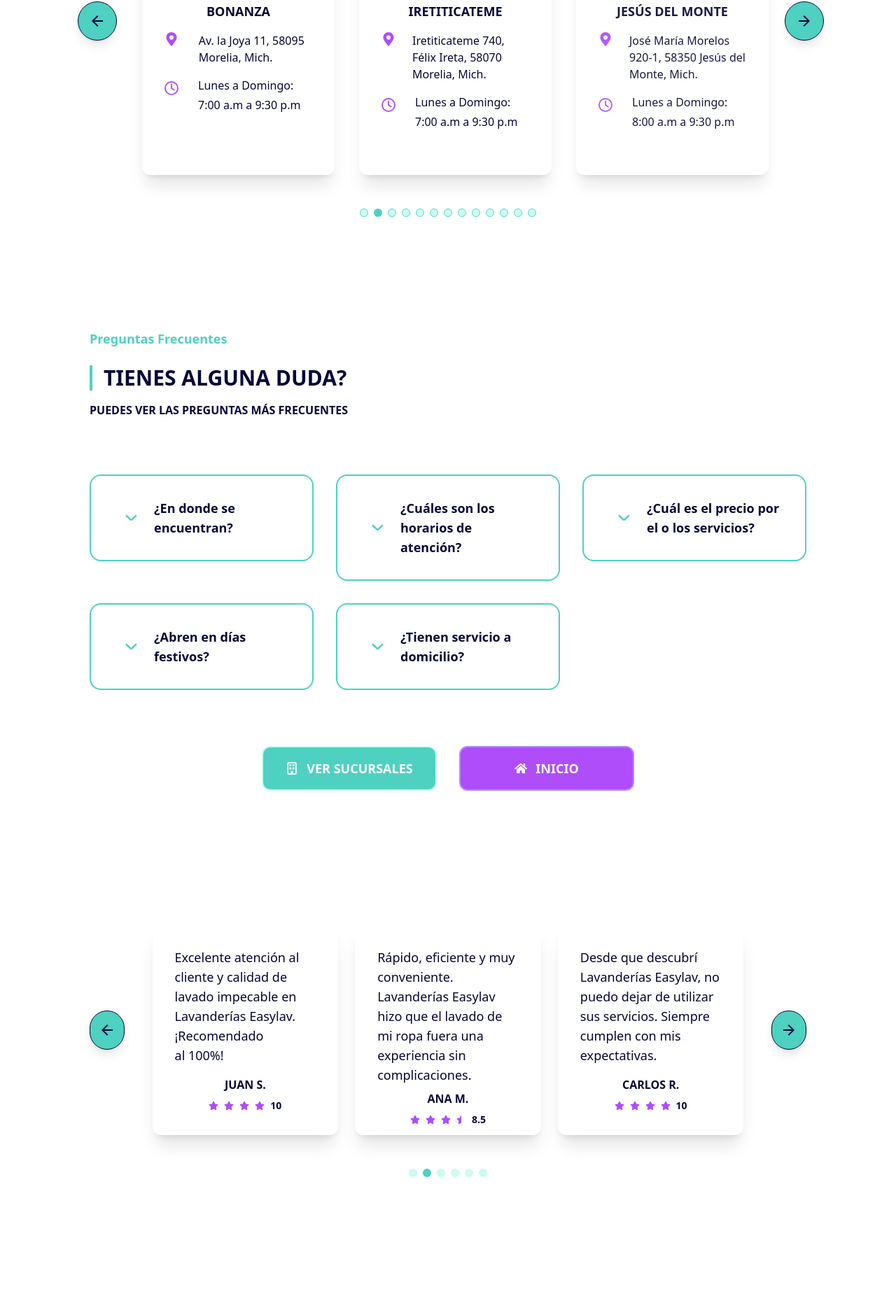
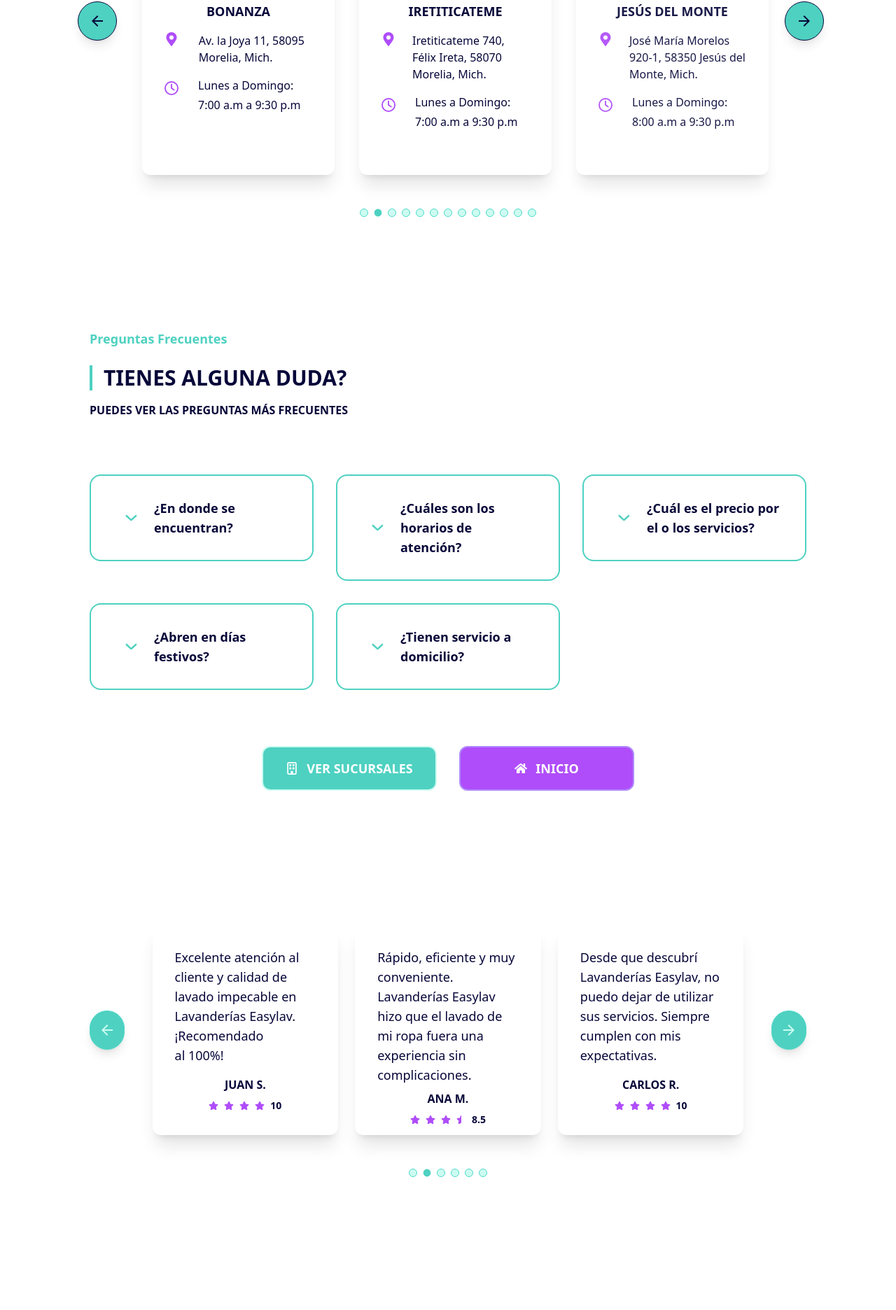
Before and after one commit to dspwebstudiomx/easylav-react, a React (Vite) app: page / in a window 1280 px wide. Shown: the part 6850-8722 px from the top of the page at 70% size. Built offline with nearby package versions, Linux system fonts and the light colour scheme.

Commit message:
feat: ajusta estilos de botones en CarouselTestimonios y NuestrasSucursales para mejorar la presentación

```diff
--- a/src/pages/inicio/Testimonios/CarouselTestimonios.jsx
+++ b/src/pages/inicio/Testimonios/CarouselTestimonios.jsx
@@ -67,7 +67,7 @@ const CarouselTestimonios = () => {
           <div className="flex items-center justify-center w-full gap-2">
             <button
               onClick={prevSlide}
-              className="p-0 flex items-center justify-center w-14 h-14 text-center bg-primary w-50 h-50 rounded-full shadow-lg hover:bg-gray-100 transition border border-gray-300 dark:bg-secondary dark:border-light dark:text-light"
+              className="p-0 flex items-center justify-center w-14 h-14 text-center text-primary_light bg-primary w-50 h-50 rounded-full shadow-lg hover:bg-gray-100 transition border border-primary_dark dark:bg-secondary dark:border-light dark:text-light"
               aria-label="Anterior">
               <MdArrowBack className="text-2xl" />
             </button>
@@ -78,7 +78,7 @@ const CarouselTestimonios = () => {
             </div>
             <button
               onClick={nextSlide}
-              className="p-0 flex items-center justify-center w-14 h-14 text-center bg-primary rounded-full shadow-lg hover:bg-gray-100 transition border border-gray-300 dark:bg-secondary dark:border-light dark:text-light"
+              className="p-0 flex items-center justify-center w-14 h-14 text-center text-primary_light bg-primary rounded-full shadow-lg hover:bg-gray-100 transition border border-primary_dark dark:bg-secondary dark:border-light dark:text-light"
               aria-label="Siguiente">
               <MdArrowForward className="text-2xl" />
             </button>
@@ -88,7 +88,7 @@ const CarouselTestimonios = () => {
             {testimonios.map((_, idx) => (
               <button
                 key={idx}
-                className={`w-3 h-3 rounded-full transition-all duration-300 ${idx === current ? 'bg-primary dark:bg-secondary_dark' : 'bg-primary_light dark:bg-secondary_light'}`}
+                className={`w-3 h-3 rounded-full transition-all duration-300 ${idx === current ? 'bg-primary dark:bg-secondary_dark scale-90' : 'bg-primary_light border border-primary_dark dark:bg-secondary_light'}`}
                 onClick={() => setCurrent(idx)}
                 aria-label={`Ir al testimonio ${idx + 1}`}
               />
--- a/src/pages/inicio/nuestrasSucursales/NuestrasSucursales.jsx
+++ b/src/pages/inicio/nuestrasSucursales/NuestrasSucursales.jsx
@@ -117,7 +117,7 @@ const NuestrasSucursales = () => {
           {sortedLocalServices.map((_, idx) => (
             <button
               key={idx}
-              className={`w-3 h-3 rounded-full transition-all duration-300 ${idx === current ? 'bg-primary dark:bg-secondary_dark' : 'bg-primary_light border border-primary_dark dark:bg-secondary_light'}`}
+              className={`w-3 h-3 rounded-full transition-all duration-300 ${idx === current ? 'bg-primary dark:bg-secondary_dark scale-90' : 'bg-primary_light border border-primary_dark dark:bg-secondary_light'}`}
               onClick={() => setCurrent(idx)}
               aria-label={`Ir a la sucursal ${idx + 1}`}
             />
```
